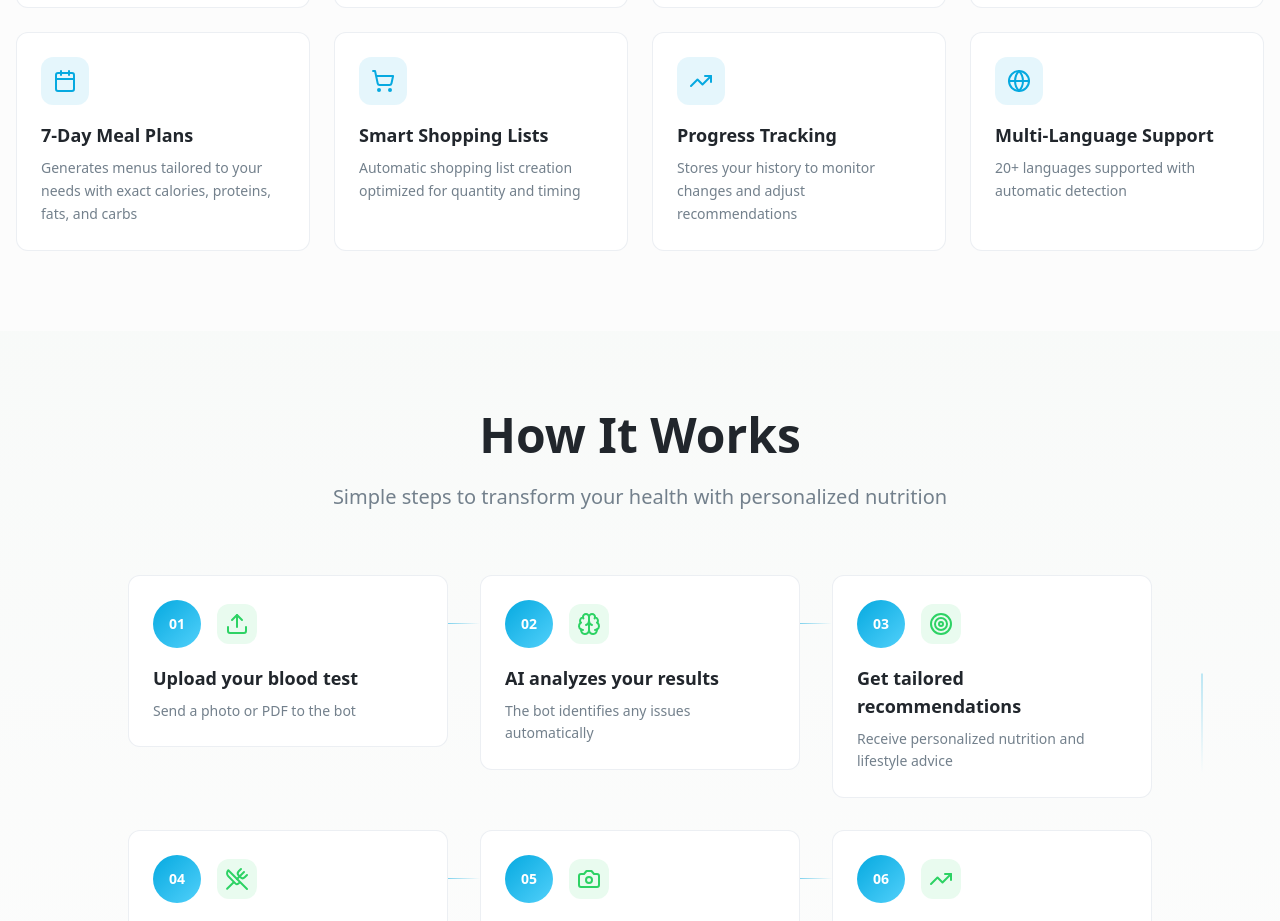
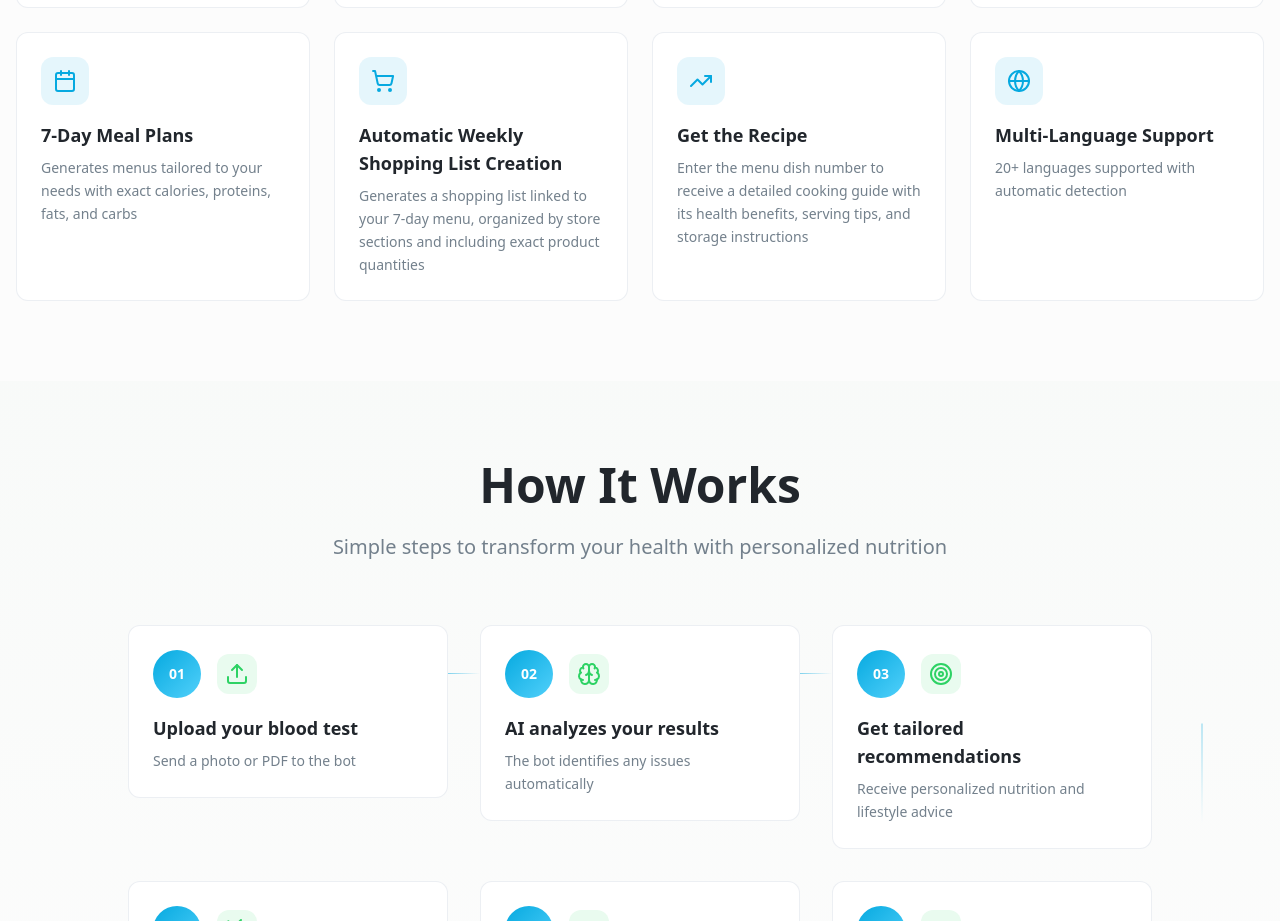
Before and after one commit to realcomp/blood-to-body-guide, a React (Vite) app: page / in a window 1280 px wide. Shown: the part 1967-2888 px from the top of the page. Built offline with nearby package versions, Linux system fonts and the light colour scheme.

Commit message:
Update feature descriptions
Update descriptions for "Progress Tracking" and "Smart Shopping Lists" features to reflect new functionalities.

```diff
--- a/src/components/Features.tsx
+++ b/src/components/Features.tsx
@@ -29,13 +29,13 @@ const Features = () => {
     },
     {
       icon: ShoppingCart,
-      title: "Smart Shopping Lists",
-      description: "Automatic shopping list creation optimized for quantity and timing"
+      title: "Automatic Weekly Shopping List Creation",
+      description: "Generates a shopping list linked to your 7-day menu, organized by store sections and including exact product quantities"
     },
     {
       icon: TrendingUp,
-      title: "Progress Tracking",
-      description: "Stores your history to monitor changes and adjust recommendations"
+      title: "Get the Recipe",
+      description: "Enter the menu dish number to receive a detailed cooking guide with its health benefits, serving tips, and storage instructions"
     },
     {
       icon: Globe,
```
